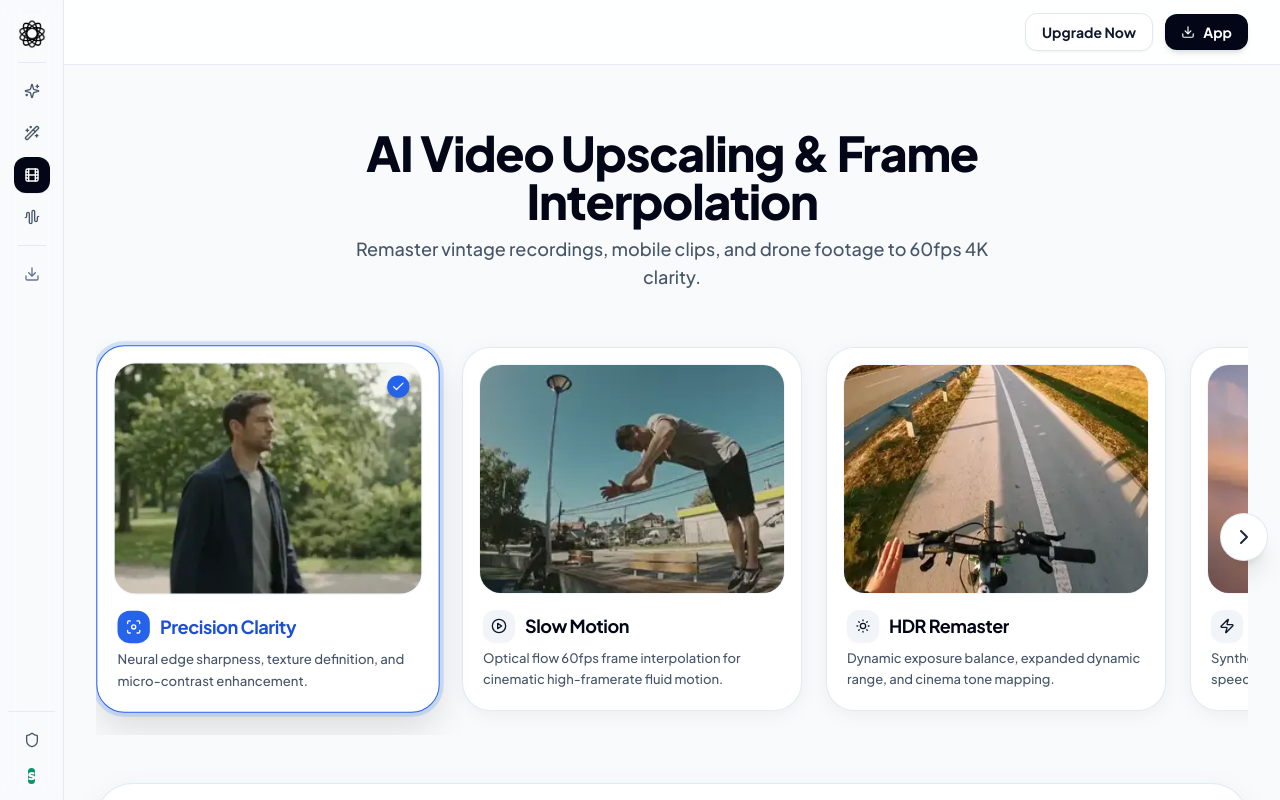
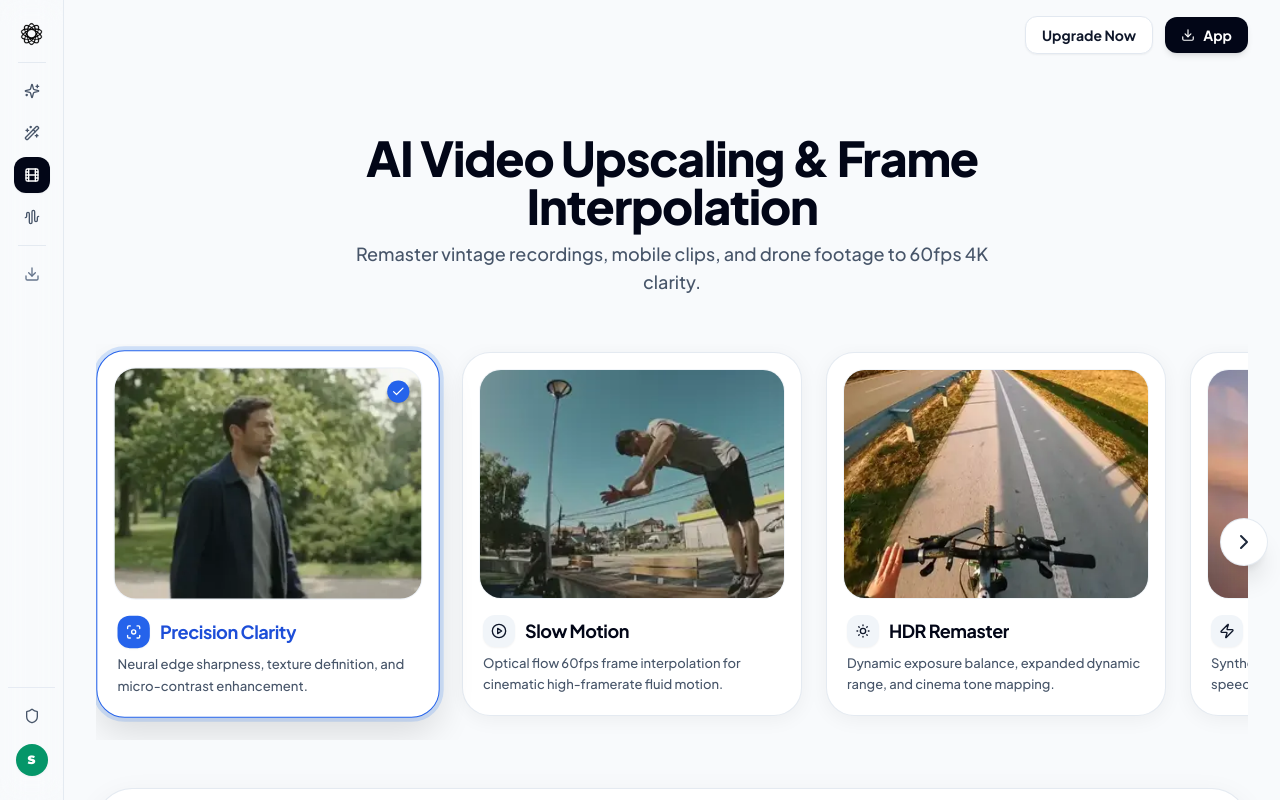
Before and after one commit to Sreerag111/slipeaiwebsite2, a Next.js app: page /video in a window 1280 px wide. Shown: the top 800 px of the page. Built offline with nearby package versions, Linux system fonts and the light colour scheme.

Commit message:
Fix Sreerag Jotish avatar visibility and remove top navbar rectangular container

```diff
--- a/components/Navbar.tsx
+++ b/components/Navbar.tsx
@@ -15,14 +15,10 @@ export function Navbar({
   onOpenPricing,
 }: NavbarProps) {
   return (
-    <header className="sticky top-0 z-40 w-full border-b border-slate-200/80 bg-white/85 backdrop-blur-md transition-colors font-display">
-      <div className="mx-auto flex h-16 sm:h-18 max-w-7xl items-center justify-between px-4 sm:px-6 lg:px-8">
-        <div className="flex items-center gap-3">
-          {/* Left spacer / branding placeholder */}
-        </div>
-
+    <header className="sticky top-0 z-40 w-full bg-transparent font-display pointer-events-none">
+      <div className="flex items-center justify-end px-4 sm:px-6 lg:px-8 py-3.5 sm:py-4">
         {/* Right Actions: Upgrade Now & Get App */}
-        <div className="flex items-center gap-2 sm:gap-3">
+        <div className="flex items-center gap-2 sm:gap-3 pointer-events-auto">
           <button
             type="button"
             onClick={onOpenPricing}
@@ -35,7 +31,7 @@ export function Navbar({
             href="https://play.google.com/store/apps/details?id=com.paceai.paceai"
             target="_blank"
             rel="noopener noreferrer"
-            className="flex items-center gap-2 text-xs sm:text-sm font-bold px-3.5 sm:px-4 py-2 rounded-xl bg-slate-950 text-white hover:bg-slate-800 transition-all shadow-md group active:scale-95"
+            className="flex items-center gap-2 text-xs sm:text-sm font-bold px-3.5 sm:px-4 py-2 rounded-xl bg-slate-950 text-white hover:bg-slate-800 transition-all shadow-md group active:scale-95 cursor-pointer"
           >
             <Download className="h-3.5 w-3.5 transition-transform group-hover:translate-y-0.5" />
             <span className="hidden xs:inline">Get App</span>
--- a/components/Sidebar.tsx
+++ b/components/Sidebar.tsx
@@ -138,7 +138,7 @@ export function Sidebar({
                 <img
                   src="/slipe-logo.png"
                   alt="SlipeAI"
-                  className="w-5.5 h-5.5 object-contain group-hover:scale-105 transition-transform"
+                  className="w-6 h-6 object-contain group-hover:scale-105 transition-transform"
                 />
                 <span className="pointer-events-none absolute left-full ml-3 hidden group-hover:flex items-center px-2.5 py-1.5 rounded-lg bg-slate-900 text-white text-[11px] font-semibold whitespace-nowrap shadow-xl z-50 border border-slate-700">
                   Expand Sidebar
@@ -203,7 +203,7 @@ export function Sidebar({
             </div>
 
             {/* Bottom: Upgrade Shield + Avatar S */}
-            <div className="w-full flex flex-col items-center space-y-2.5 pt-2.5 border-t border-slate-200/80">
+            <div className="w-full flex flex-col items-center space-y-2.5 pt-2.5 pb-2 border-t border-slate-200/80 shrink-0">
               {/* Free Plan / Upgrade Shield */}
               <button
                 type="button"
@@ -232,7 +232,7 @@ export function Sidebar({
                   else if (onToggleCollapse) onToggleCollapse();
                   setIsAboutOpen(true);
                 }}
-                className="w-7.5 h-7.5 rounded-full bg-emerald-600 text-white font-black text-[11px] flex items-center justify-center shadow-xs cursor-pointer hover:ring-2 hover:ring-emerald-400 hover:ring-offset-2 transition-all relative group"
+                className="w-8 h-8 rounded-full bg-emerald-600 text-white font-black text-xs flex items-center justify-center shrink-0 shadow-sm cursor-pointer hover:ring-2 hover:ring-emerald-400 hover:ring-offset-2 transition-all relative group"
                 title="Sreerag Jotish (Free Plan)"
                 aria-label="About & Profile"
               >
```
